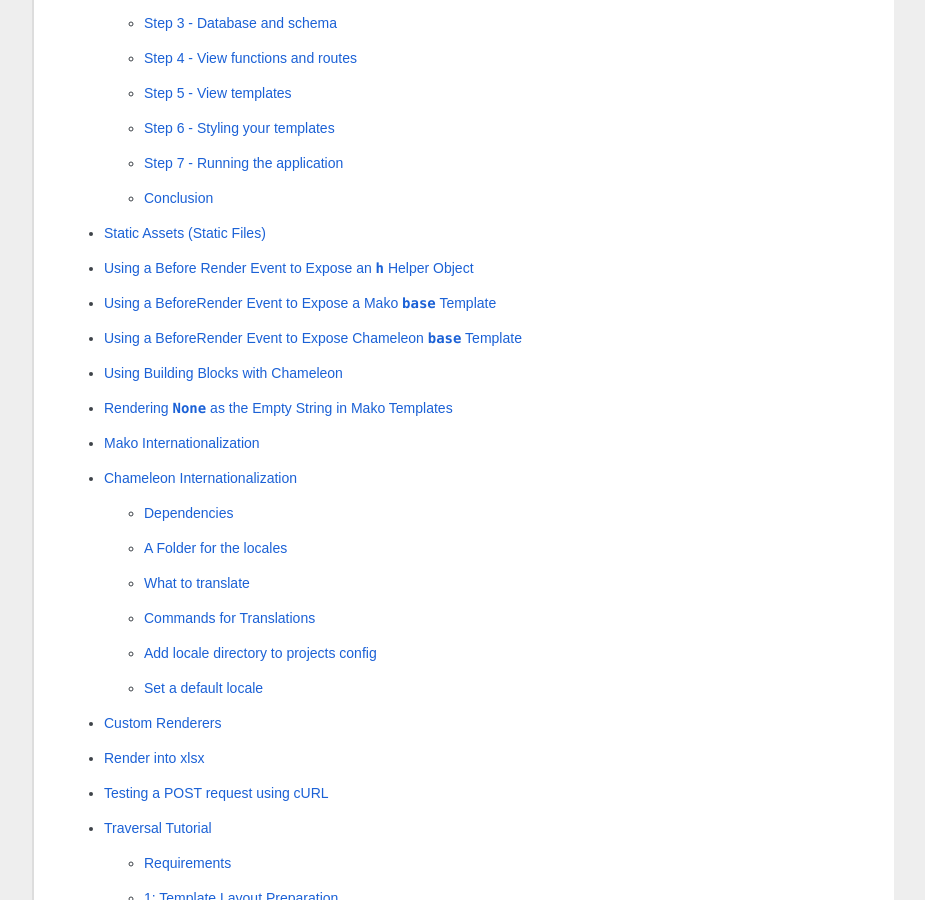
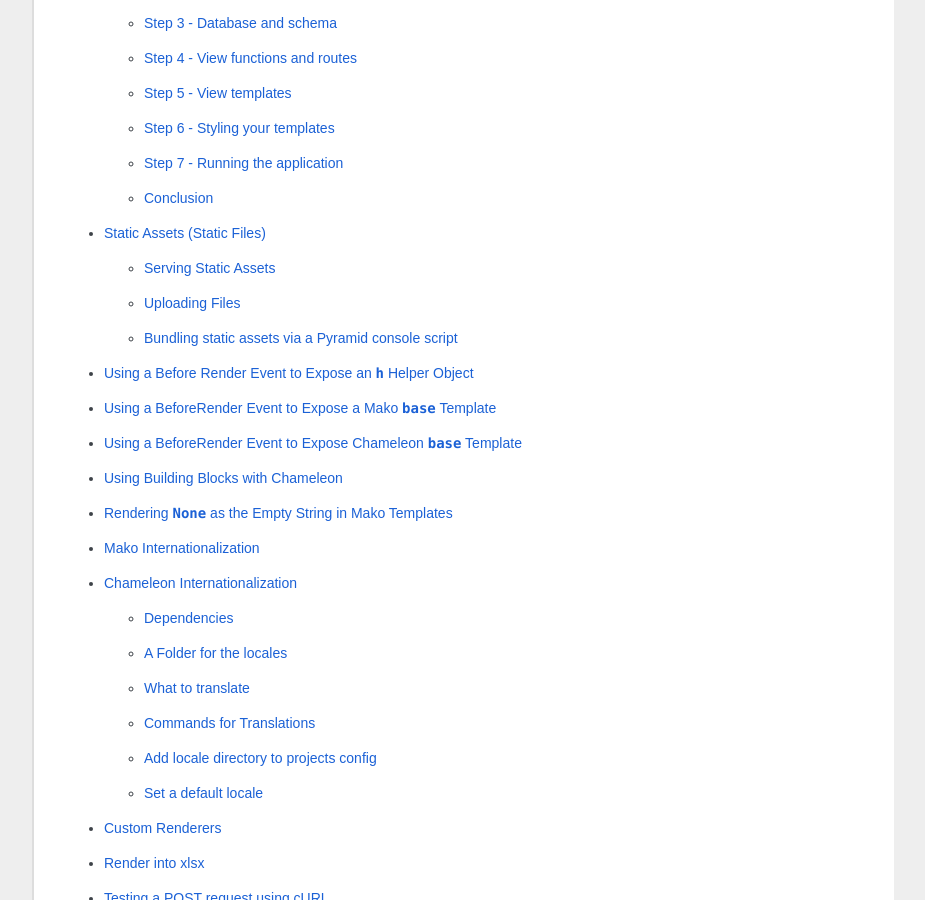
Before and after one commit to Pylons/pyramid_cookbook, a Sphinx documentation site: the page built from docs/index.rst, in a window 1280 px wide and 900 px high, scrolled down 4540 px. Shown: the whole window, without its empty margins (198-1123 px from the left). Built offline with Sphinx 7.4.7, drawn with Linux system fonts in a browser that asks for light colours; some web fonts are replaced; pages that are not in the unit, such as notebooks, are missing from menus.

Commit message:
Forgot to commit this one with previous commit

```diff
--- a/docs/static_assets/index.rst
+++ b/docs/static_assets/index.rst
@@ -1,12 +1,13 @@
+****************************
 Static Assets (Static Files)
-%%%%%%%%%%%%%%%%%%%%%%%%%%%%
+****************************
 
 .. toctree::
-   :maxdepth: 2
+    :maxdepth: 2
 
-   files
+    serving-files
+    uploading-files
+    bundling-static-assets
 
-
-For more information on static assets, see the `Static Assets
-<https://docs.pylonsproject.org/projects/pyramid/en/latest/narr/assets.html>`_
+For more information on static assets, see the :ref:`pyramid:assets_chapter`
 section of the Pyramid documentation.
```
